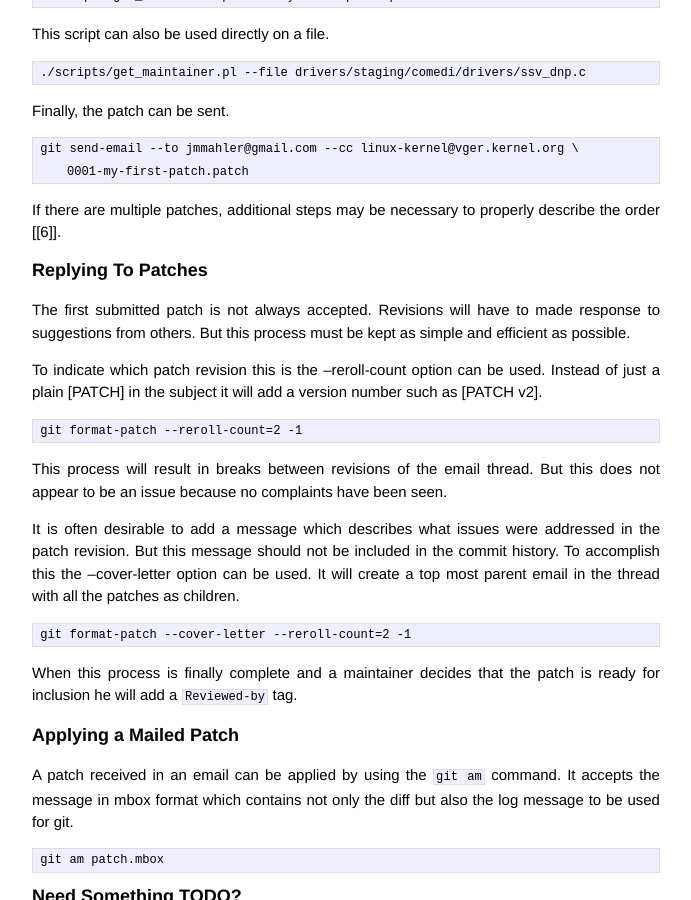
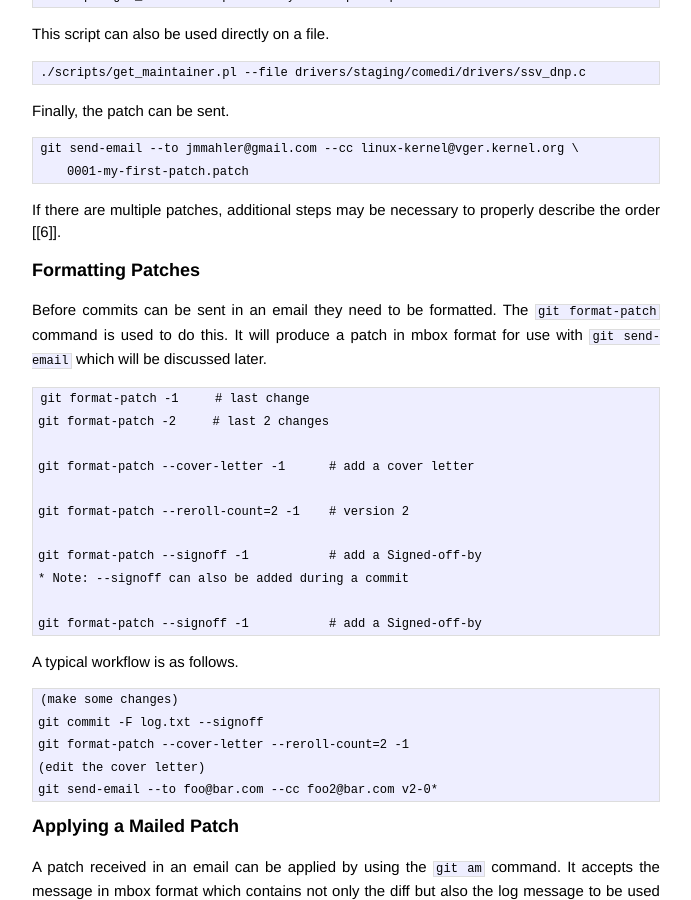
Before and after one commit to jmahler/jmahler.github.io, a Jekyll site: the page built from _posts/2014-04-08-kernel.md, in a window 1280 px wide and 900 px high, scrolled down 2505 px. Shown: the whole window, without its empty margins (294-985 px from the left). Built offline with Jekyll 4.4.1, drawn with Linux system fonts in a browser that asks for light colours; Markdown is read by kramdown in place of the engine named in the settings.

Commit message:
section on formatting patches
Added a new section just about using `git format-patch`.

```diff
--- a/_posts/2014-04-08-kernel.md
+++ b/_posts/2014-04-08-kernel.md
@@ -151,33 +151,33 @@ Finally, the patch can be sent.
 If there are multiple patches, additional steps may be necessary to
 properly describe the order [[6]].
 
-Replying To Patches
--------------------
+Formatting Patches
+------------------
 
-The first submitted patch is not always accepted.
-Revisions will have to made response to suggestions from others.
-But this process must be kept as simple and efficient as possible.
+Before commits can be sent in an email they need to be formatted.
+The `git format-patch` command is used to do this.
+It will produce a patch in mbox format for use with `git send-email`
+which will be discussed later.
 
-To indicate which patch revision this is the --reroll-count option can
-be used.  Instead of just a plain [PATCH] in the subject it will add
-a version number such as [PATCH v2].
+    git format-patch -1     # last change
+    git format-patch -2     # last 2 changes
 
-    git format-patch --reroll-count=2 -1
+    git format-patch --cover-letter -1      # add a cover letter
 
-This process will result in breaks between revisions of the email thread.
-But this does not appear to be an issue because no complaints have been seen.
+    git format-patch --reroll-count=2 -1    # version 2
 
-It is often desirable to add a message which describes what issues were
-addressed in the patch revision.  But this message should not be included
-in the commit history.  To accomplish this the --cover-letter option can
-be used.  It will create a top most parent email in the thread with all
-the patches as children.
+    git format-patch --signoff -1           # add a Signed-off-by
+    * Note: --signoff can also be added during a commit
 
+    git format-patch --signoff -1           # add a Signed-off-by
+
+A typical workflow is as follows.
+
+    (make some changes)
+    git commit -F log.txt --signoff
     git format-patch --cover-letter --reroll-count=2 -1
-
-When this process is finally complete and a maintainer decides
-that the patch is ready for inclusion he will add a
-`Reviewed-by` tag.
+    (edit the cover letter)
+    git send-email --to foo@bar.com --cc foo2@bar.com v2-0*
 
 Applying a Mailed Patch
 -----------------------
```
